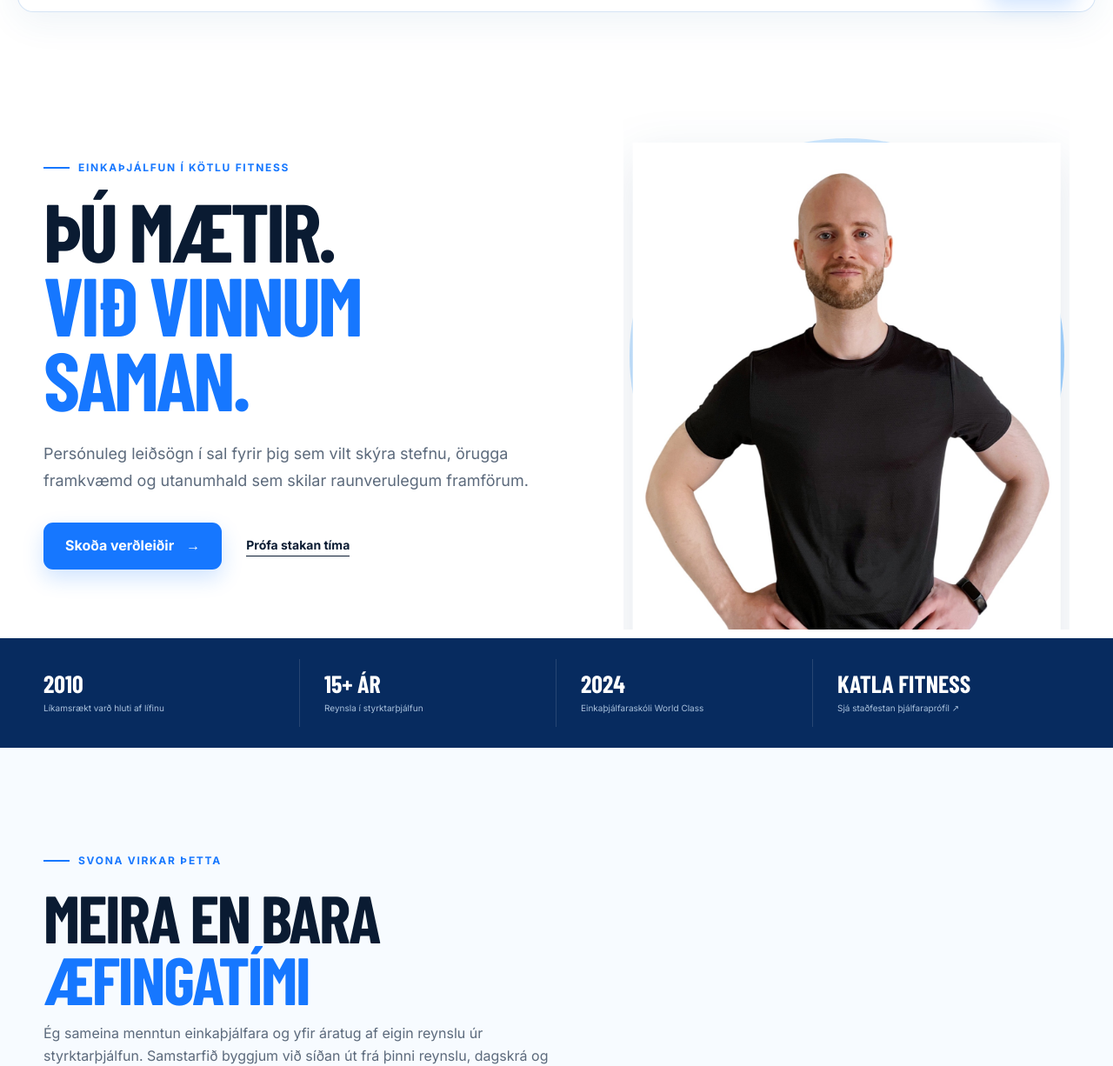
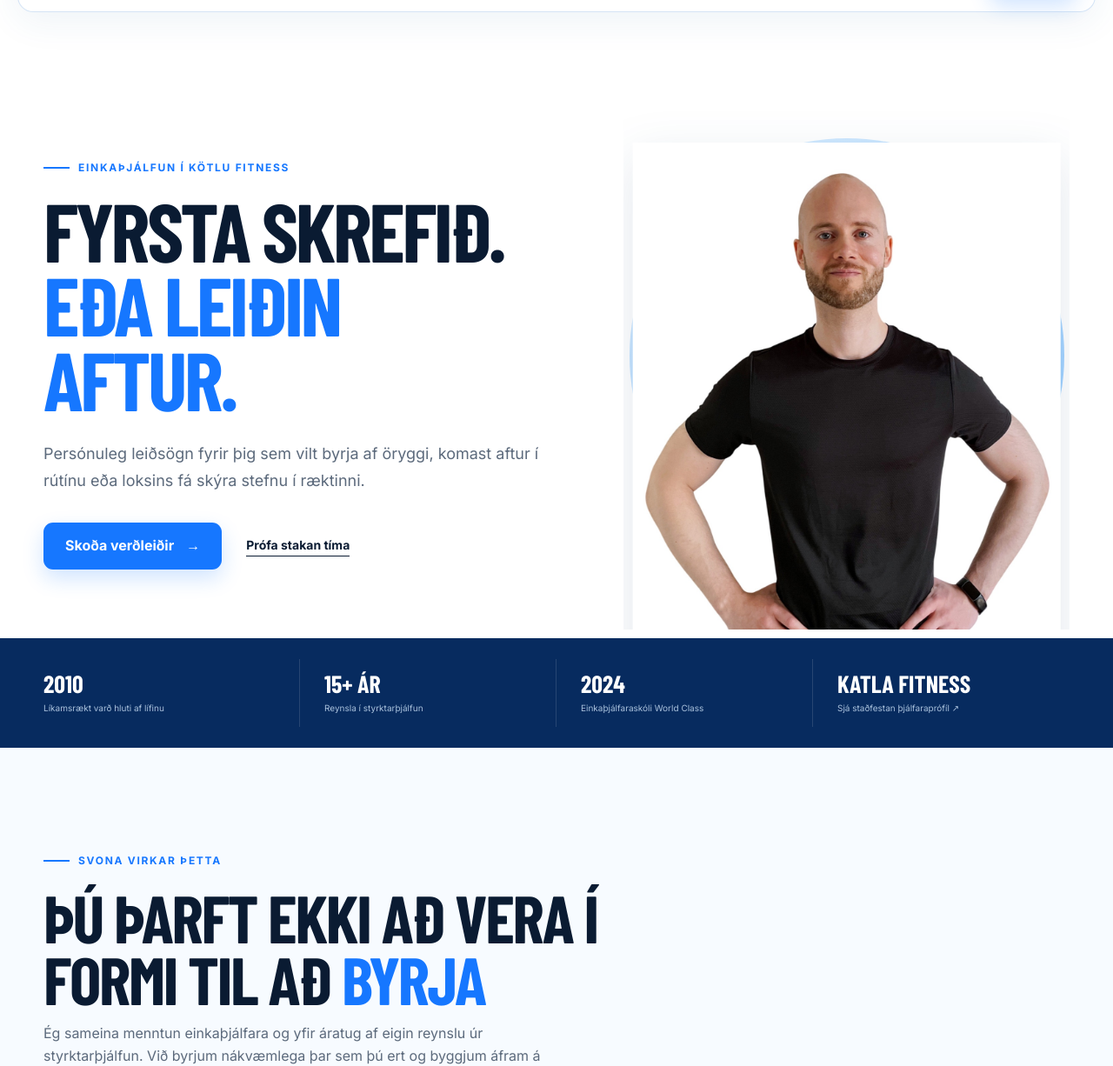
Before and after one commit to starnarpt/einkathjalfun, a website: page einkathjalfun.html in a window 1280 px wide. Shown: the part 78-1304 px from the top of the page at 87% size. Drawn offline with nearby package versions, Linux system fonts and the light colour scheme; a web font is replaced by a local one.

Commit message:
Align personal training with target audience

```diff
--- a/einkathjalfun.html
+++ b/einkathjalfun.html
@@ -3,7 +3,7 @@
   <head>
     <meta charset="UTF-8" />
     <meta name="viewport" content="width=device-width, initial-scale=1.0" />
-    <meta name="description" content="Einkaþjálfun hjá SA Fitness í Kötlu Fitness. Persónulegt prógram, leiðsögn í sal og regluleg eftirfylgni." />
+    <meta name="description" content="Einkaþjálfun hjá SA Fitness fyrir þig sem vilt byrja í ræktinni eða finna taktinn aftur með persónulegri leiðsögn." />
     <meta name="theme-color" content="#f4f9ff" />
     <title>Einkaþjálfun — SA Fitness</title>
     <link rel="preconnect" href="https://fonts.googleapis.com" />
@@ -27,8 +27,8 @@
       <section class="subpage-hero section-shell">
         <div class="subpage-copy reveal">
           <p class="eyebrow"><span></span> Einkaþjálfun í Kötlu Fitness</p>
-          <h1>Þú mætir.<br /><em>Við vinnum saman.</em></h1>
-          <p>Persónuleg leiðsögn í sal fyrir þig sem vilt skýra stefnu, örugga framkvæmd og utanumhald sem skilar raunverulegum framförum.</p>
+          <h1>Fyrsta skrefið.<br /><em>Eða leiðin<br />aftur.</em></h1>
+          <p>Persónuleg leiðsögn fyrir þig sem vilt byrja af öryggi, komast aftur í rútínu eða loksins fá skýra stefnu í ræktinni.</p>
           <div class="hero-actions"><a class="button" href="index.html#einka-val">Skoða verðleiðir <span>→</span></a><a class="text-link" href="#stakur-timi">Prófa stakan tíma</a></div>
         </div>
         <div class="subpage-visual reveal"><div class="image-backdrop"></div><img src="stefan-arnar.jpg" alt="Stefán Arnar, einkaþjálfari hjá SA Fitness" /></div>
@@ -45,7 +45,7 @@
 
       <section class="section detail-section">
         <div class="section-shell">
-          <div class="section-heading reveal"><p class="eyebrow"><span></span> Svona virkar þetta</p><h2>Meira en bara <em>æfingatími</em></h2><p>Ég sameina menntun einkaþjálfara og yfir áratug af eigin reynslu úr styrktarþjálfun. Samstarfið byggjum við síðan út frá þinni reynslu, dagskrá og markmiðum.</p></div>
+          <div class="section-heading reveal"><p class="eyebrow"><span></span> Svona virkar þetta</p><h2>Þú þarft ekki að vera í formi til að <em>byrja</em></h2><p>Ég sameina menntun einkaþjálfara og yfir áratug af eigin reynslu úr styrktarþjálfun. Við byrjum nákvæmlega þar sem þú ert og byggjum áfram á þínum hraða.</p></div>
           <div class="detail-grid">
             <article class="detail-card reveal"><span>01</span><h3>Byrjum á stöðunni</h3><p>Við förum yfir reynslu, markmið og það sem hefur staðið í vegi fyrir árangri hingað til.</p></article>
             <article class="detail-card reveal"><span>02</span><h3>Þjálfum markvisst</h3><p>Ég leiðbeini þér í framkvæmd æfinga og aðlaga álagið að þér hverju sinni.</p></article>
```
